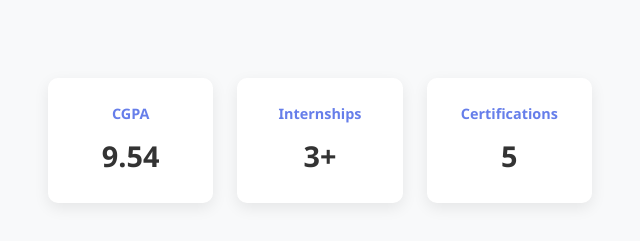
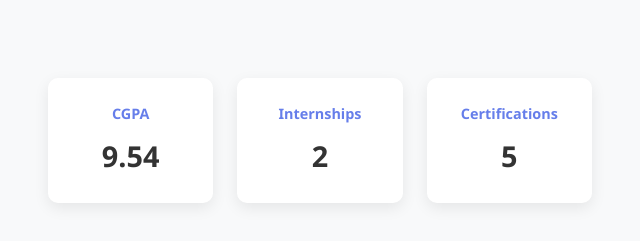
Before and after one commit to jayavardhan143103/portfolio-dashboard, a plain HTML site: page index.html in a window 1280 px wide. Shown: the part 2354-2595 px from the top of the page, 616-1256 px from the left. Drawn offline with Linux system fonts and the light colour scheme.

Commit message:
Update internships count from 3+ to 2

```diff
--- a/index.html
+++ b/index.html
@@ -177,7 +177,7 @@
                     </div>
                     <div class="about-stat">
                         <strong>Internships</strong>
-                        <span>3+</span>
+                        <span>2</span>
                     </div>
                     <div class="about-stat">
                         <strong>Certifications</strong>
```
